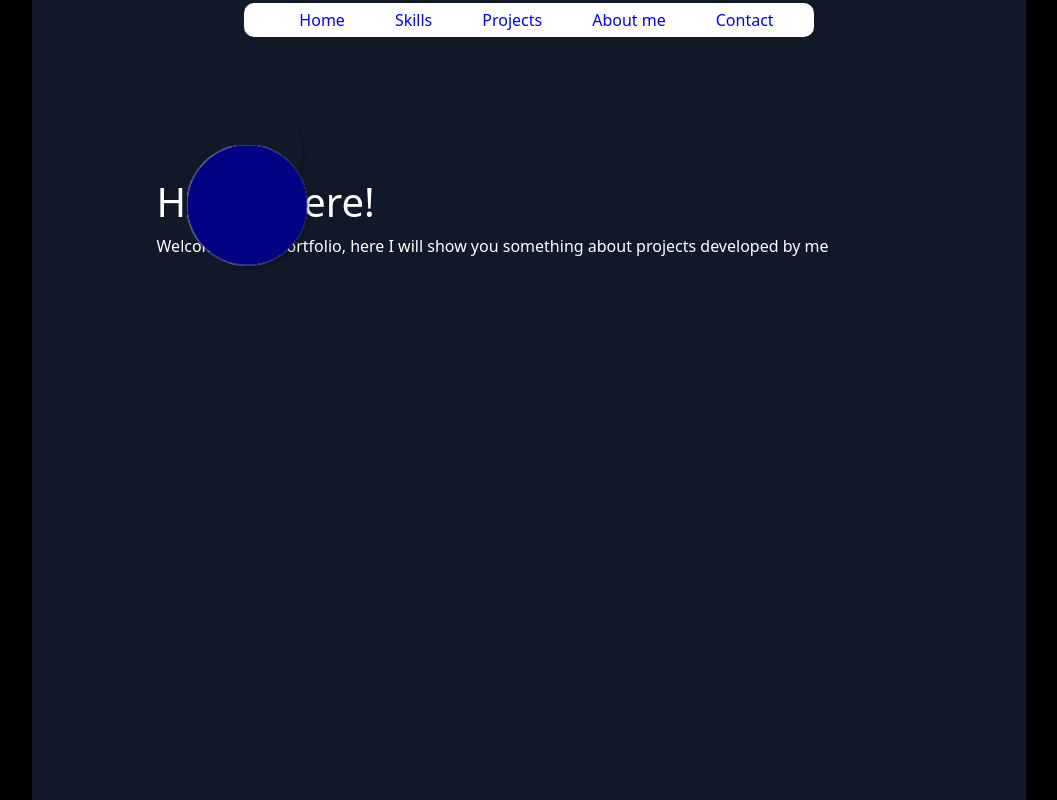
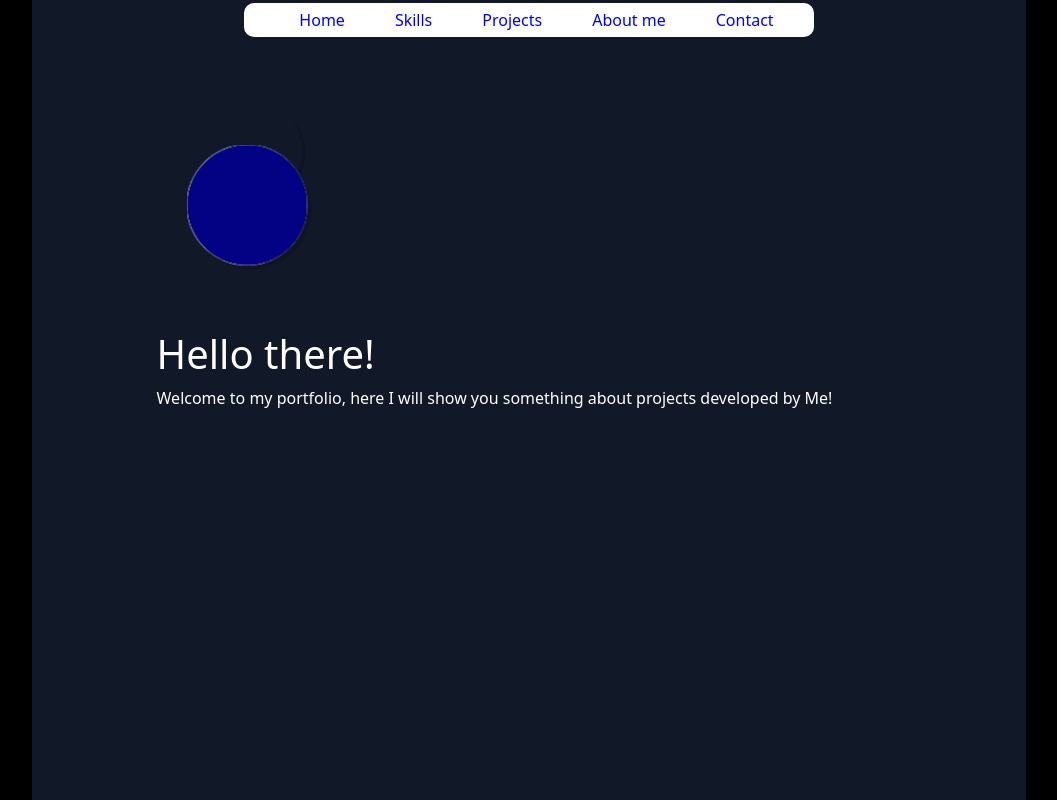
Before and after one commit to andrefsilveira1/react-portfolio, a React (Create React App) app: page / in a window 1280 px wide. Shown: the top 800 px of the page, without its empty margins (111-1168 px from the left). Built offline with nearby package versions, Linux system fonts and the light colour scheme.

Commit message:
fix: change the last element of typewriter

```diff
--- a/src/components/header/index.css
+++ b/src/components/header/index.css
@@ -50,6 +50,7 @@ body {
     text-align: center;
     box-sizing: border-box;
     font-size: 26px;
+    margin-bottom: 200px;
  }
 
  .menu-open-button {
--- a/src/pages/home/index.js
+++ b/src/pages/home/index.js
@@ -1,15 +1,16 @@
 import React from 'react';
 import HomeHeader from "../../components/header";
+import Typewriter from './typewriter';
 
 export default function LandPage() {
   return (
     <>
       <div id="home" className="text-white font-roboto grid justify-items-center">
-        <div className="min-h-screen text-white w-3/4">
+        <div className="min-h-screen text-white w-3/4 mb-5">
           <HomeHeader className="menu" />
         <div className='mt-5'>
           <h1>Hello there!</h1>
-          <p>Welcome to my portfolio, here I will show you something about projects developed by me</p>
+          <Typewriter delay={50} text="Welcome to my portfolio, here I will show you something about projects developed by Me!"/>
         </div>
         </div>
       </div>
--- /dev/null
+++ b/src/pages/home/typewriter.js
@@ -0,0 +1,28 @@
+import { useState, useEffect } from 'react';
+
+const Typewriter = ({ text, delay, infinite }) => {
+  const [currentText, setCurrentText] = useState('');
+  const [currentIndex, setCurrentIndex] = useState(0);
+
+  useEffect(() => {
+    let timeout;
+
+    if (currentIndex < text.length) {
+      timeout = setTimeout(() => {
+        setCurrentText(prevText => prevText + text[currentIndex]);
+        setCurrentIndex(prevIndex => prevIndex + 1);
+      }, delay);
+
+    } else if (infinite) {
+      setCurrentIndex(0);
+      setCurrentText('');
+    }
+
+    return () => clearTimeout(timeout);
+  }, [currentIndex, delay, infinite, text]);
+
+
+  return <span>{currentText}</span>;
+};
+
+export default Typewriter;
```
